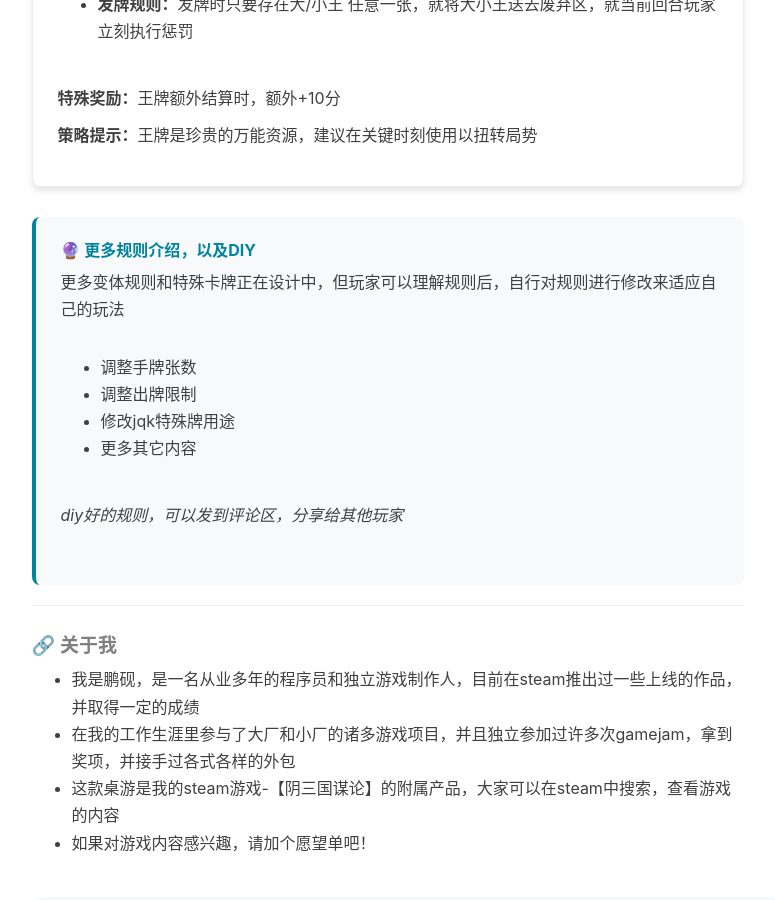
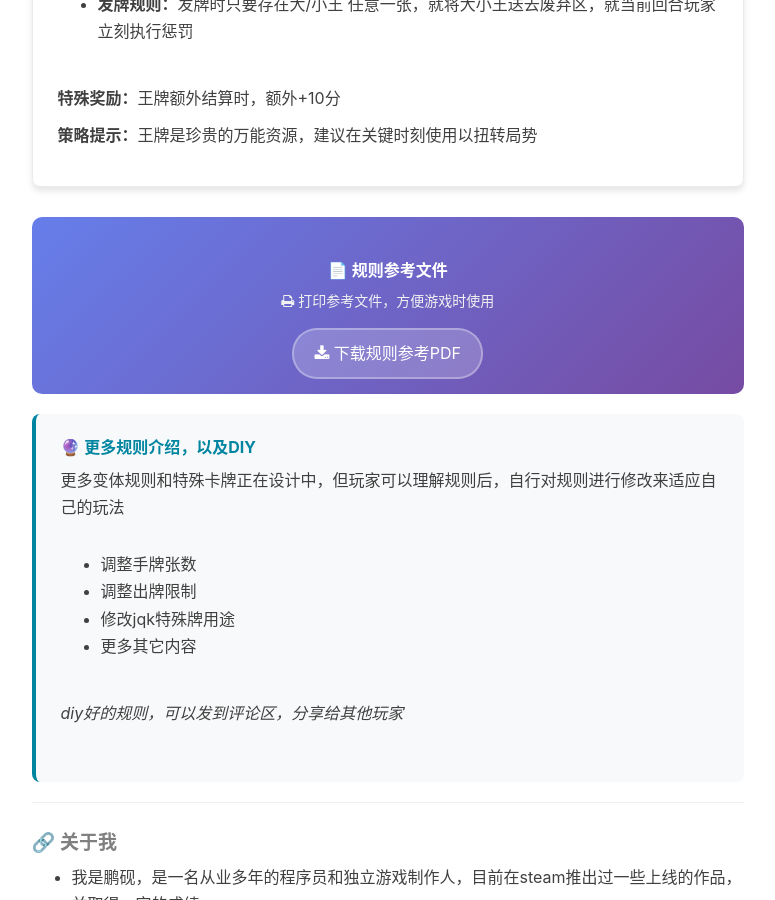
Before and after one commit to Drinkwang/jekyll2, a Jekyll site: the page built from shiguipai.html, in a window 1280 px wide and 900 px high, scrolled down 3983 px. Shown: the whole window, without its empty margins (136-911 px from the left). Built offline with Jekyll 4.4.1, drawn with Linux system fonts in a browser that asks for light colours; nearby versions of some CDN libraries; comment, search, counter and statistics services are not loaded.

Commit message:
测试修改

```diff
--- a/shiguipai.html
+++ b/shiguipai.html
@@ -221,9 +221,24 @@ header-img: "img/post-bg-rwd.jpg"
                         <p><strong>策略提示：</strong>王牌是珍贵的万能资源，建议在关键时刻使用以扭转局势</p>
                     </div>
                 </div>
-
+                <div class="pdf-download-section" style="background: linear-gradient(135deg, #667eea 0%, #764ba2 100%); padding: 15px; border-radius: 10px; margin-bottom: 20px; text-align: center;">
+                        <h6 style="color: white; margin-bottom: 10px;">📄 规则参考文件</h6>
+                        <p style="color: #f0f0f0; margin-bottom: 15px; font-size: 14px;">
+                            <i class="fa fa-print"></i> 打印参考文件，方便游戏时使用
+                        </p>
+                        <a href="assets/规则参考.pdf" download="仕诡牌规则参考.pdf"
+                           style="display: inline-block; background: rgba(255,255,255,0.2); color: white; padding: 10px 20px; border-radius: 25px; text-decoration: none; border: 2px solid rgba(255,255,255,0.3); transition: all 0.3s ease;"
+                           onmouseover="this.style.background='rgba(255,255,255,0.3)'; this.style.transform='translateY(-2px)'"
+                           onmouseout="this.style.background='rgba(255,255,255,0.2)'; this.style.transform='translateY(0)'">
+                            <i class="fa fa-download"></i> 下载规则参考PDF
+                        </a>
+                </div>
                 <div class="rules-section">
                     <h6>🔮 更多规则介绍，以及DIY</h6>
+
+                    <!-- PDF下载区域 -->
+
+
                     <p>更多变体规则和特殊卡牌正在设计中，但玩家可以理解规则后，自行对规则进行修改来适应自己的玩法</p>
                     <ul>
                         <li>调整手牌张数</li>
```
Also changed, not shown: 1 other file.
